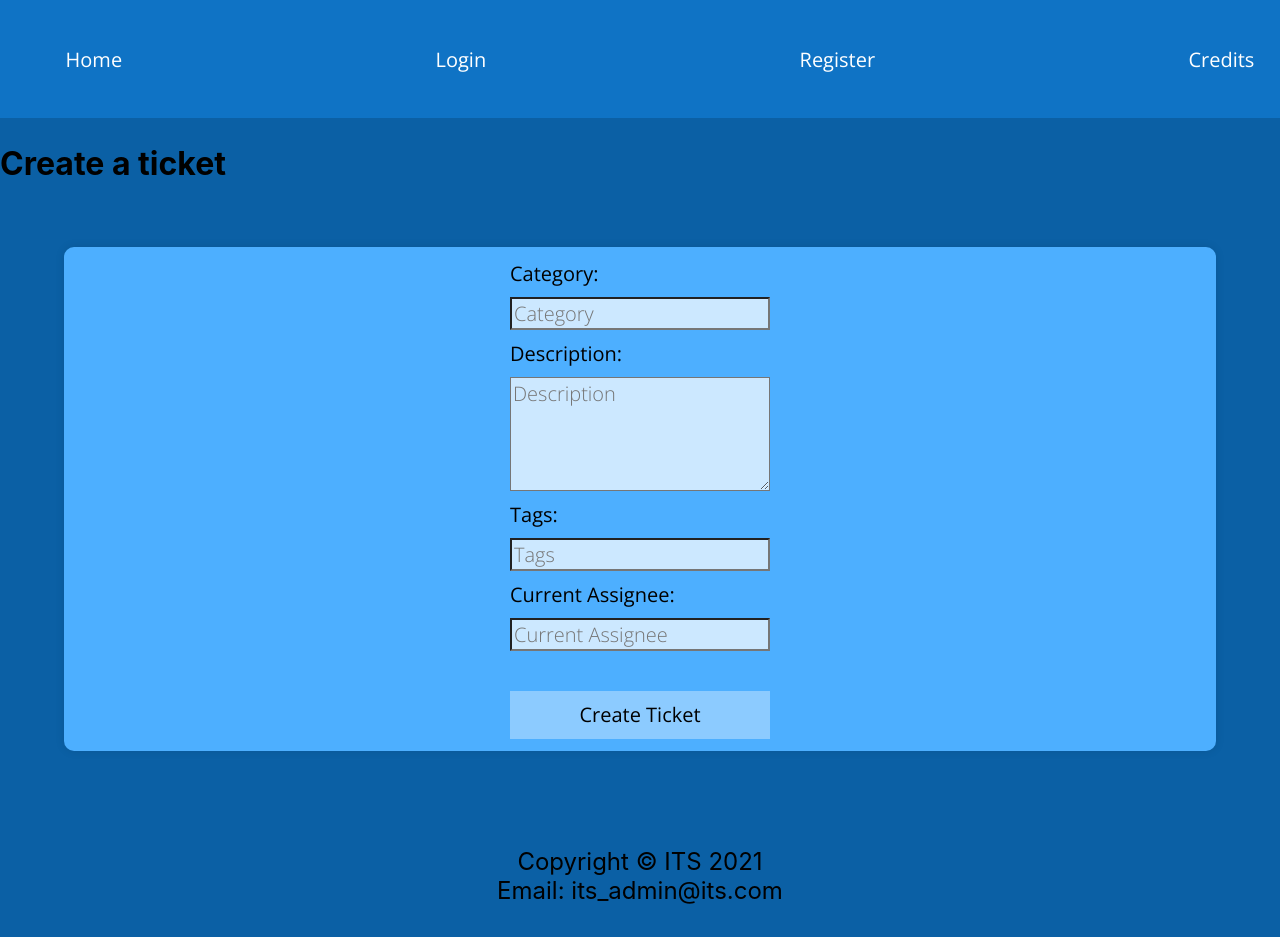
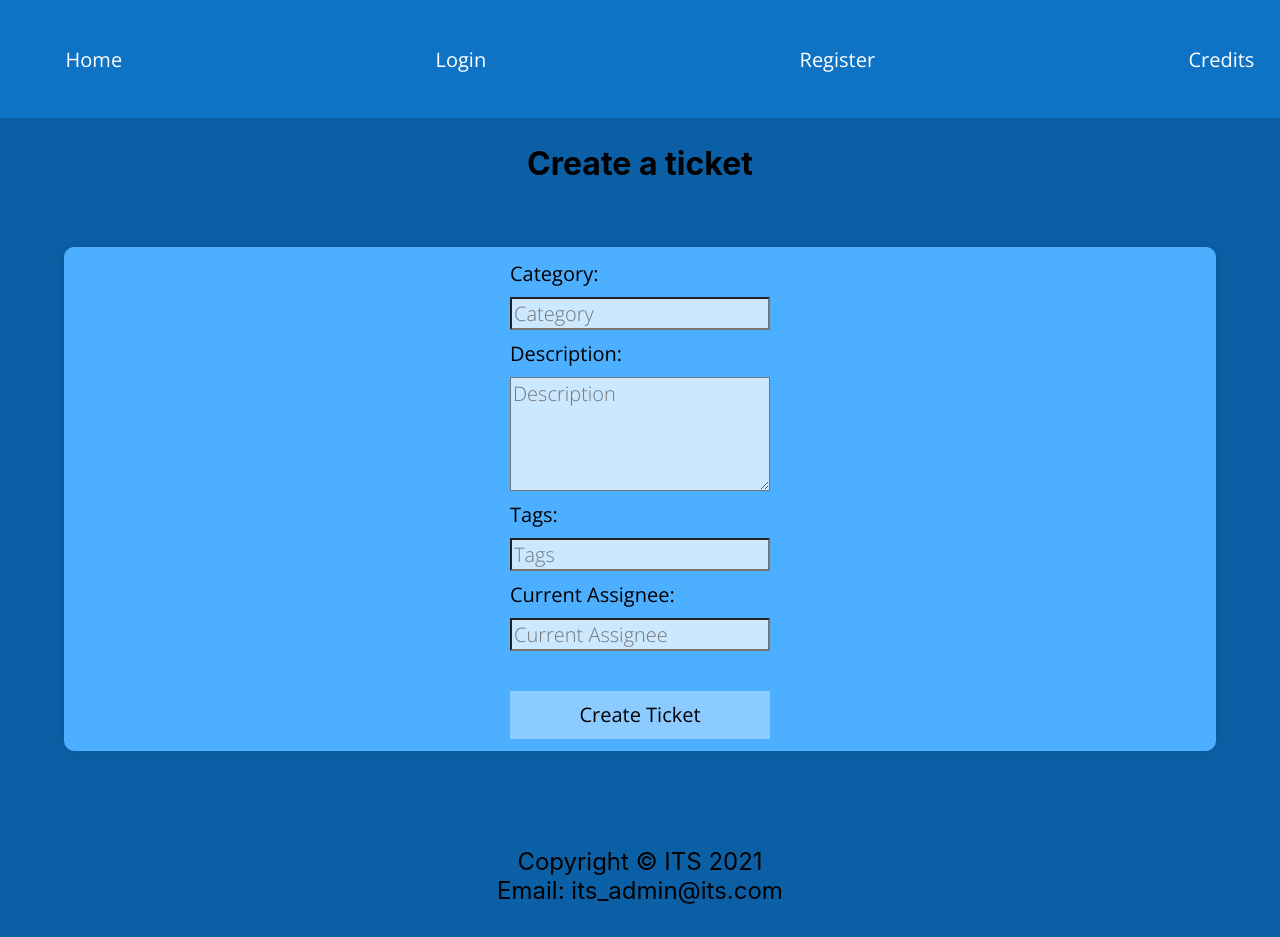
Before and after one commit to makyfj/ITS, a Next.js app in the folder client-nextjs/: page /tickets in a window 1280 px wide. Built offline with nearby package versions, Linux system fonts and the light colour scheme.

Commit message:
fix: centering h1 for create ticket

```diff
--- a/client-nextjs/styles/styles.css
+++ b/client-nextjs/styles/styles.css
@@ -251,6 +251,11 @@ div.userId button.createTicket {
 
 /*===================================================*/
 /*Styling ticket creation page*/
+
+.titlePage {
+  text-align: center;
+}
+
 .ticket {
   display: flex;
   justify-content: center;
```
